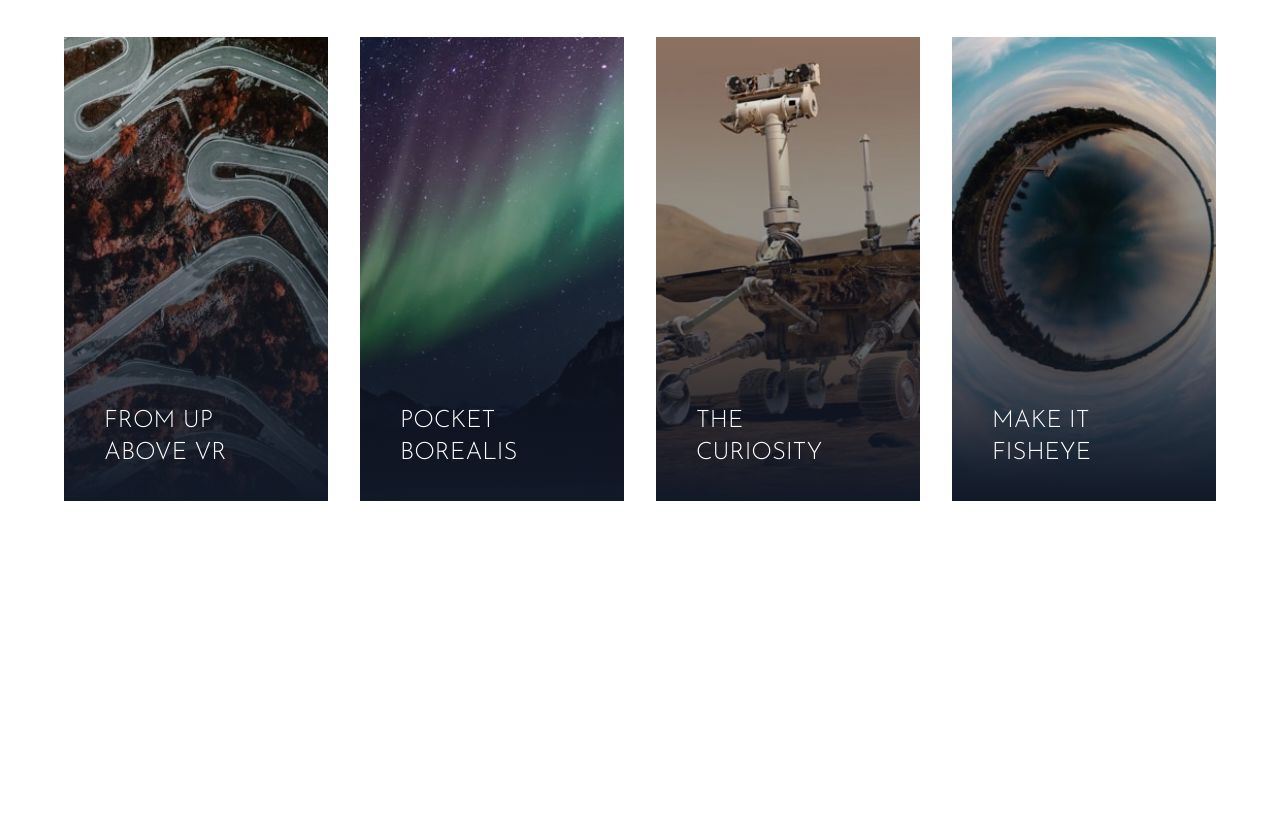
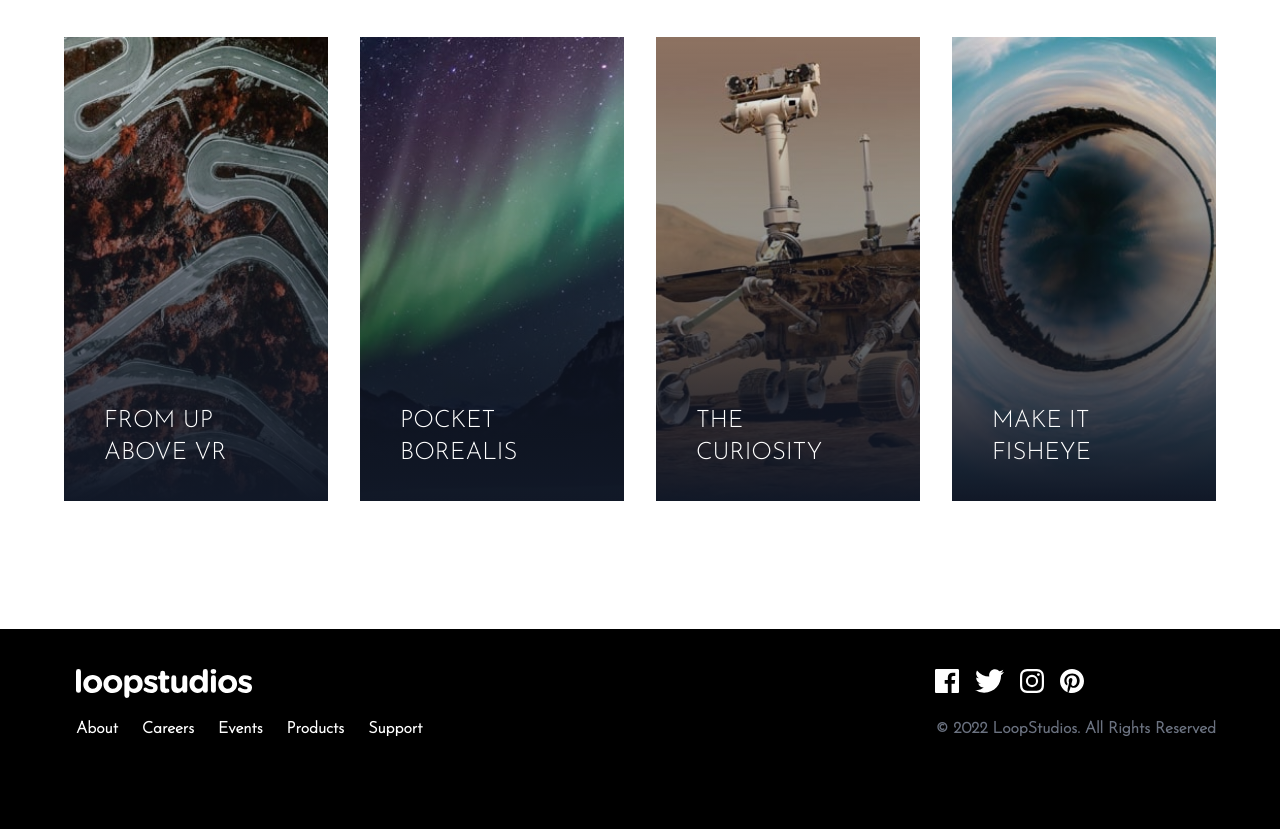
Before and after one commit to INGCapaDev/Loopstudios-website-tailwind, a website: page index.html in a window 1280 px wide. Shown: the part 2007-2836 px from the top of the page. Before the commit the page ends 2636 px from the top, so only its background shows below. Drawn offline with Linux system fonts and the light colour scheme.

Commit message:
Footer Section

```diff
--- a/index.html
+++ b/index.html
@@ -239,5 +239,92 @@
         </div>
       </div>
     </section>
+    <!-- Footer -->
+    <footer class="bg-black">
+      <div class="container max-w-6xl py-10 mx-auto">
+        <!-- Footer Flex Container -->
+        <div
+          class="flex flex-col items-center mb-8 space-y-6 md:flex-row md:space-y-0 md:justify-between md:items-start">
+          <!-- Menu and Logo Container -->
+          <div
+            class="flex flex-col items-center space-y-8 md:items-start md:space-y-4">
+            <!-- Logo -->
+            <div class="h-8">
+              <img src="images/logo.svg" alt="" class="w-44 md:ml-3" />
+            </div>
+            <!-- Menu Container -->
+            <div
+              class="flex flex-col items-center space-y-4 font-bold text-white md:flex-row md:space-y-0 md:space-x-6 md:ml-3">
+              <!-- Item 1 -->
+              <div class="h-10 group">
+                <a href="#">About</a>
+                <div
+                  class="mx-2 group-hover:border-b group-hover:border-blue-50"></div>
+              </div>
+              <!-- Item 2 -->
+              <div class="h-10 group">
+                <a href="#">Careers</a>
+                <div
+                  class="mx-2 group-hover:border-b group-hover:border-blue-50"></div>
+              </div>
+              <!-- Item 3 -->
+              <div class="h-10 group">
+                <a href="#">Events</a>
+                <div
+                  class="mx-2 group-hover:border-b group-hover:border-blue-50"></div>
+              </div>
+              <!-- Item 4 -->
+              <div class="h-10 group">
+                <a href="#">Products</a>
+                <div
+                  class="mx-2 group-hover:border-b group-hover:border-blue-50"></div>
+              </div>
+              <!-- Item 5 -->
+              <div class="h-10 group">
+                <a href="#">Support</a>
+                <div
+                  class="mx-2 group-hover:border-b group-hover:border-blue-50"></div>
+              </div>
+            </div>
+          </div>
+          <!-- Social & Copy Container -->
+          <div
+            class="flex flex-col items-start justify-between space-y-4 text-gray-500">
+            <!-- Icons Container -->
+            <div
+              class="flex items-center justify-center mx-auto space-x-4 md:justify-end md:mx-0">
+              <!-- Icon 1 -->
+              <div class="h-8 group">
+                <a href="#"
+                  ><img src="images/icon-facebook.svg" alt="" class="h-6"
+                /></a>
+              </div>
+              <!-- Icon 2 -->
+              <div class="h-8 group">
+                <a href="#"
+                  ><img src="images/icon-twitter.svg" alt="" class="h-6"
+                /></a>
+              </div>
+              <!-- Icon 3 -->
+              <div class="h-8 group">
+                <a href="#"
+                  ><img src="images/icon-instagram.svg" alt="" class="h-6"
+                /></a>
+              </div>
+              <!-- Icon 4 -->
+              <div class="h-8 group">
+                <a href="#"
+                  ><img src="images/icon-pinterest.svg" alt="" class="h-6"
+                /></a>
+              </div>
+            </div>
+            <!-- Copy -->
+            <div class="font-bold">
+              &copy; 2022 LoopStudios. All Rights Reserved
+            </div>
+          </div>
+        </div>
+      </div>
+    </footer>
   </body>
 </html>
```
Also changed, not shown: dist/style.css.
